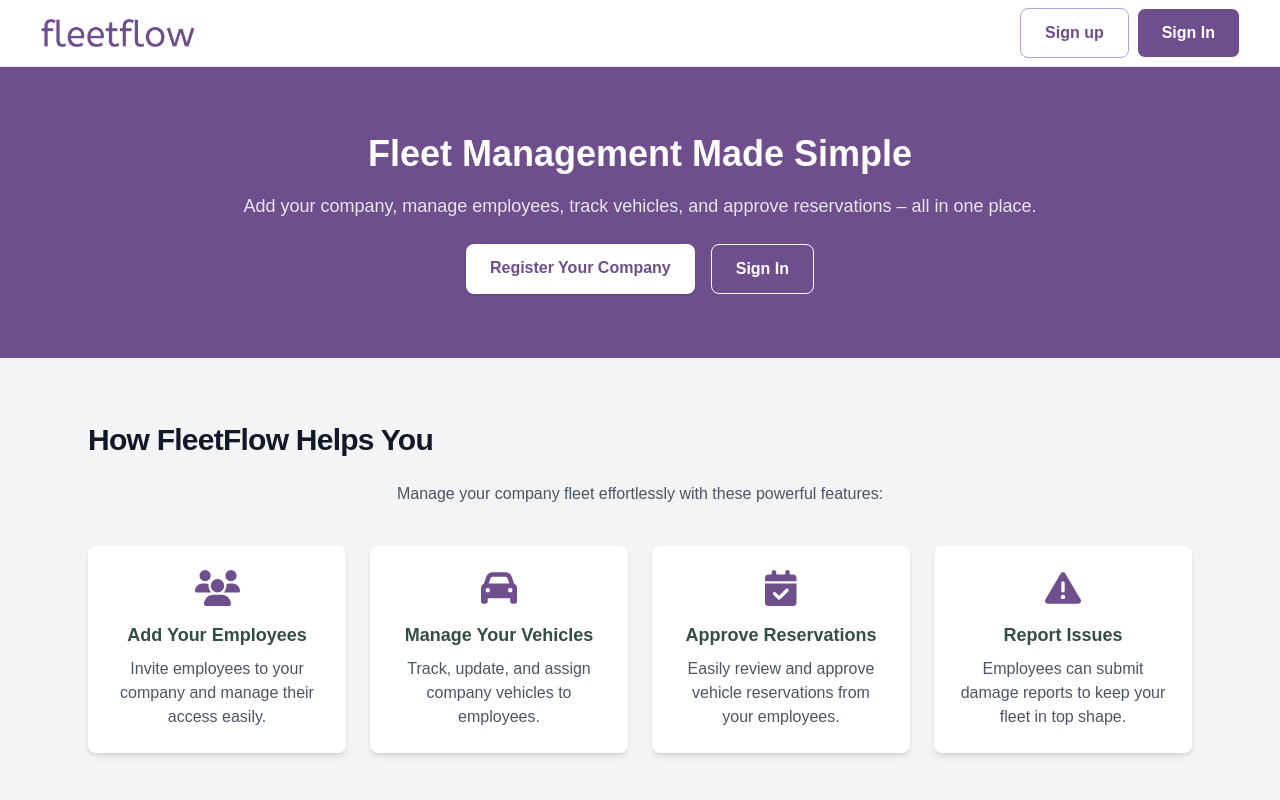
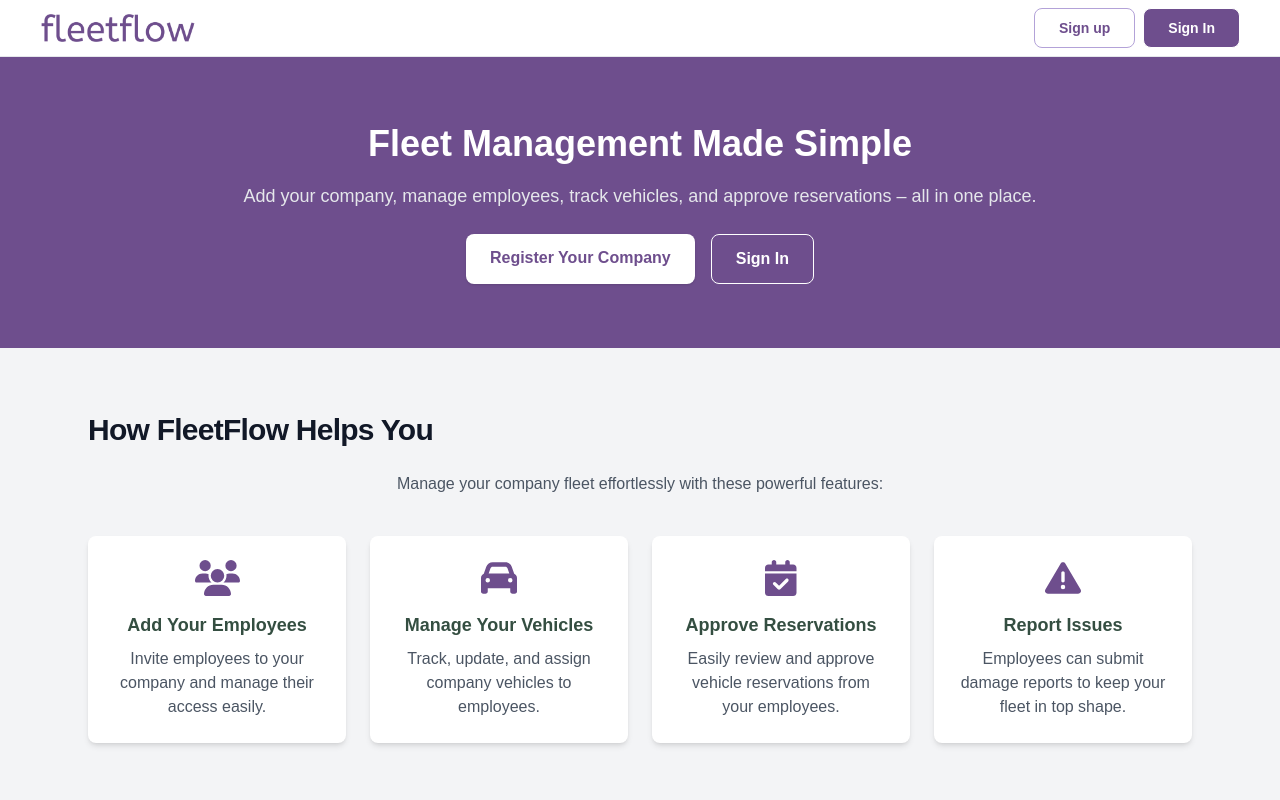
Before and after one commit to dsansevic/Fleet-Management-System, a React (Vite) app in the folder client/: page / in a window 1280 px wide. Shown: the top 800 px of the page. Built offline with nearby package versions, Linux system fonts and the light colour scheme; no server answers.

Commit message:
navlinks design update

```diff
--- a/client/src/components/navigations/GuestNavbar.jsx
+++ b/client/src/components/navigations/GuestNavbar.jsx
@@ -11,13 +11,13 @@ const GuestNavbar = () => {
             <div className="flex space-x-2">
             <NavLink
                 to="/signup"
-                  className="px-6 py-3 bg-white text-brand-dark font-semibold rounded-lg border border-brand-light hover:bg-gray-50"
+                className="w-20 sm:w-auto px-3 py-3 sm:px-6 sm:py-3 bg-white text-brand-dark font-semibold rounded-lg border border-brand-light hover:bg-gray-50 text-sm leading-none"
             >
                 Sign up
             </NavLink>
             <NavLink
                 to="/login"
-                  className="px-6 py-3 border bg-brand-dark border-white text-white font-semibold rounded-lg hover:bg-brand-base"
+                className="w-20 sm:w-auto px-3 py-3 sm:px-6 sm:py-3 border bg-brand-dark border-white text-white font-semibold rounded-lg hover:bg-brand-base text-sm leading-none"
             >
                 Sign In
             </NavLink>
```
Lines whose indentation alone changed are shown as unchanged.
